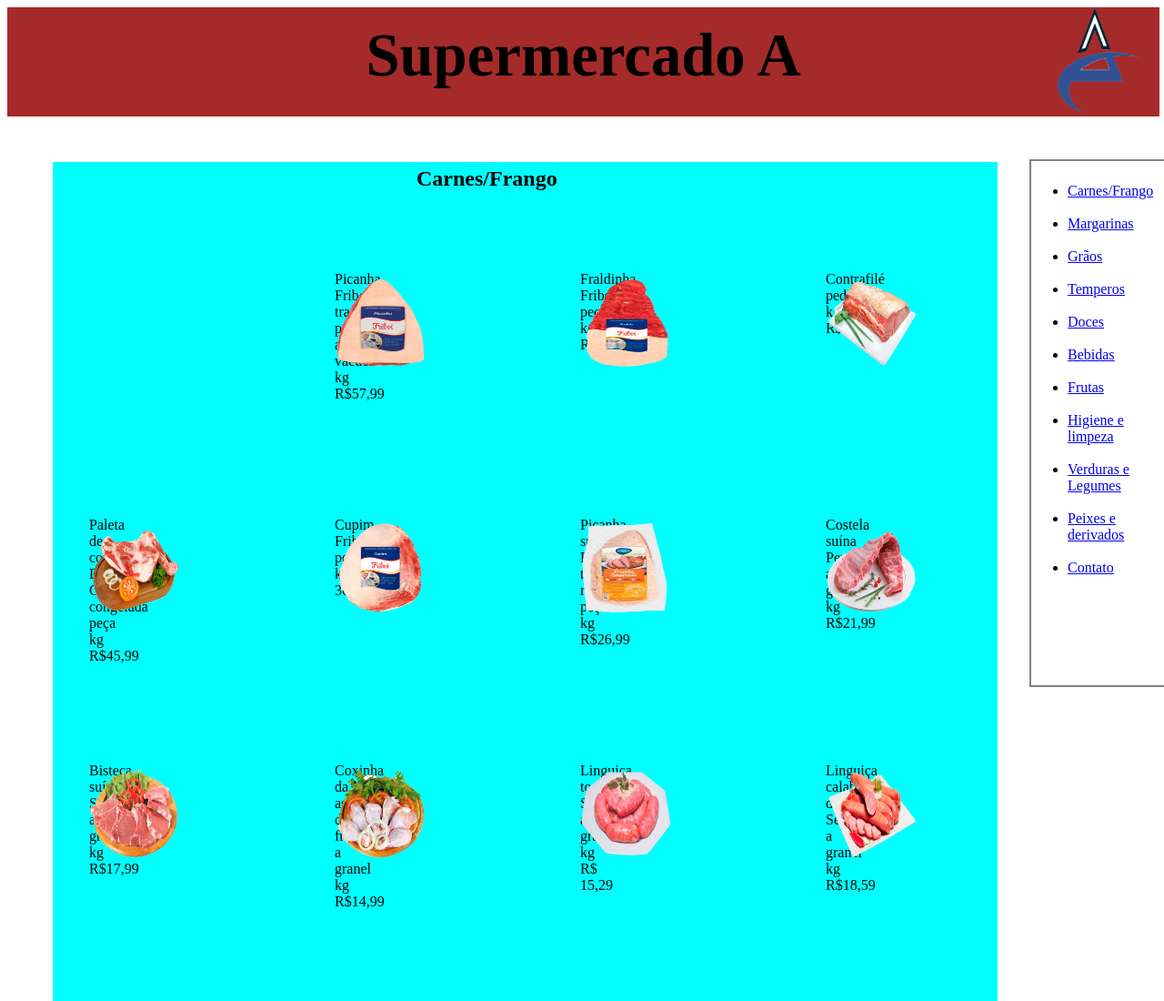
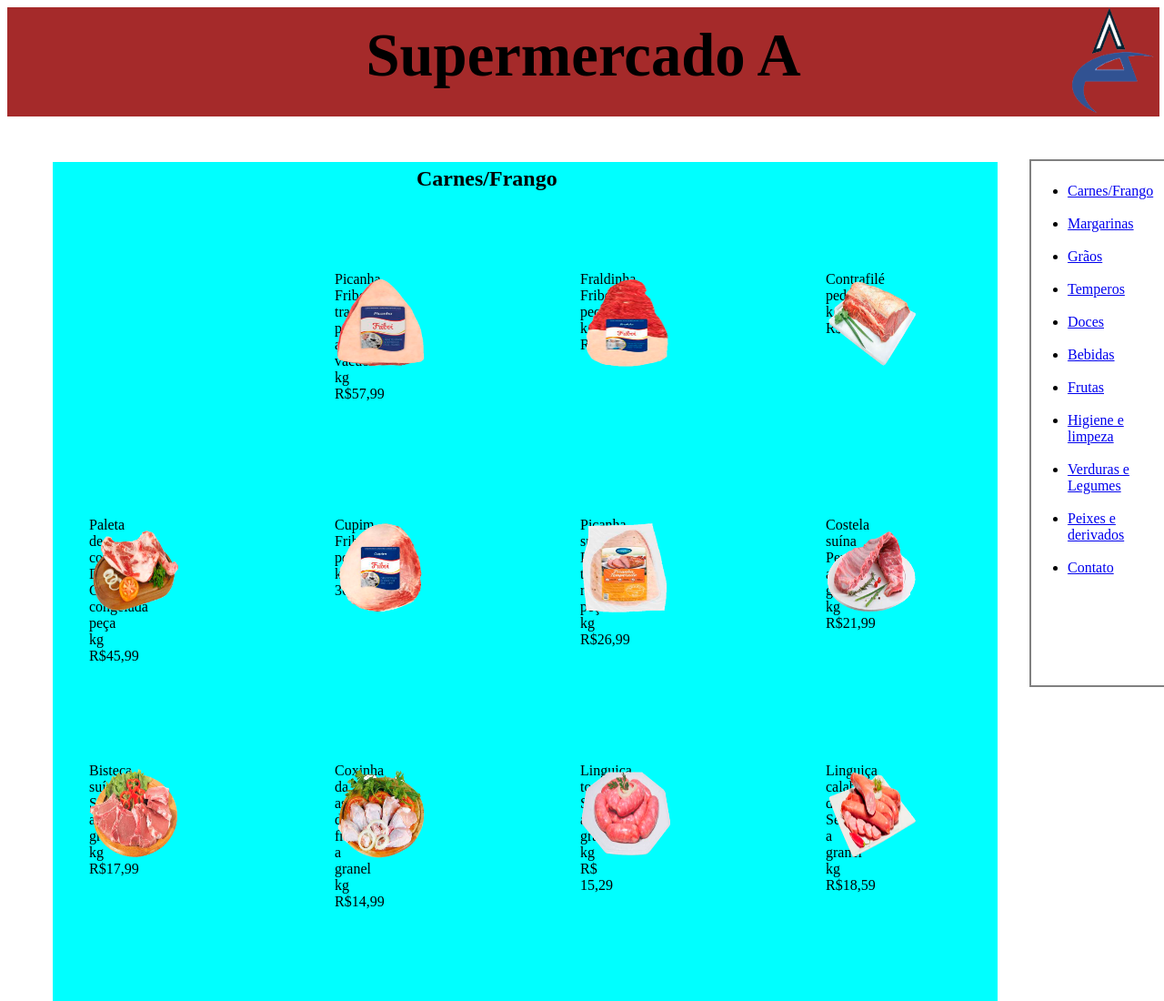
Before and after one commit to MuriloMoriani/Projeto-mercado-A, a plain HTML site: page index.html in a window 1280 px wide. Shown: the top 1100 px of the page at 91% size. Drawn offline with Linux system fonts and the light colour scheme.

Commit message:
index alterado3

```diff
--- a/style.css
+++ b/style.css
@@ -12,7 +12,7 @@ header{
 header img{
 margin: auto;
     position: relative;
-    left: 1150px;
+    left: 92%;
     bottom: 90px;
     height: 140px;
 
```
